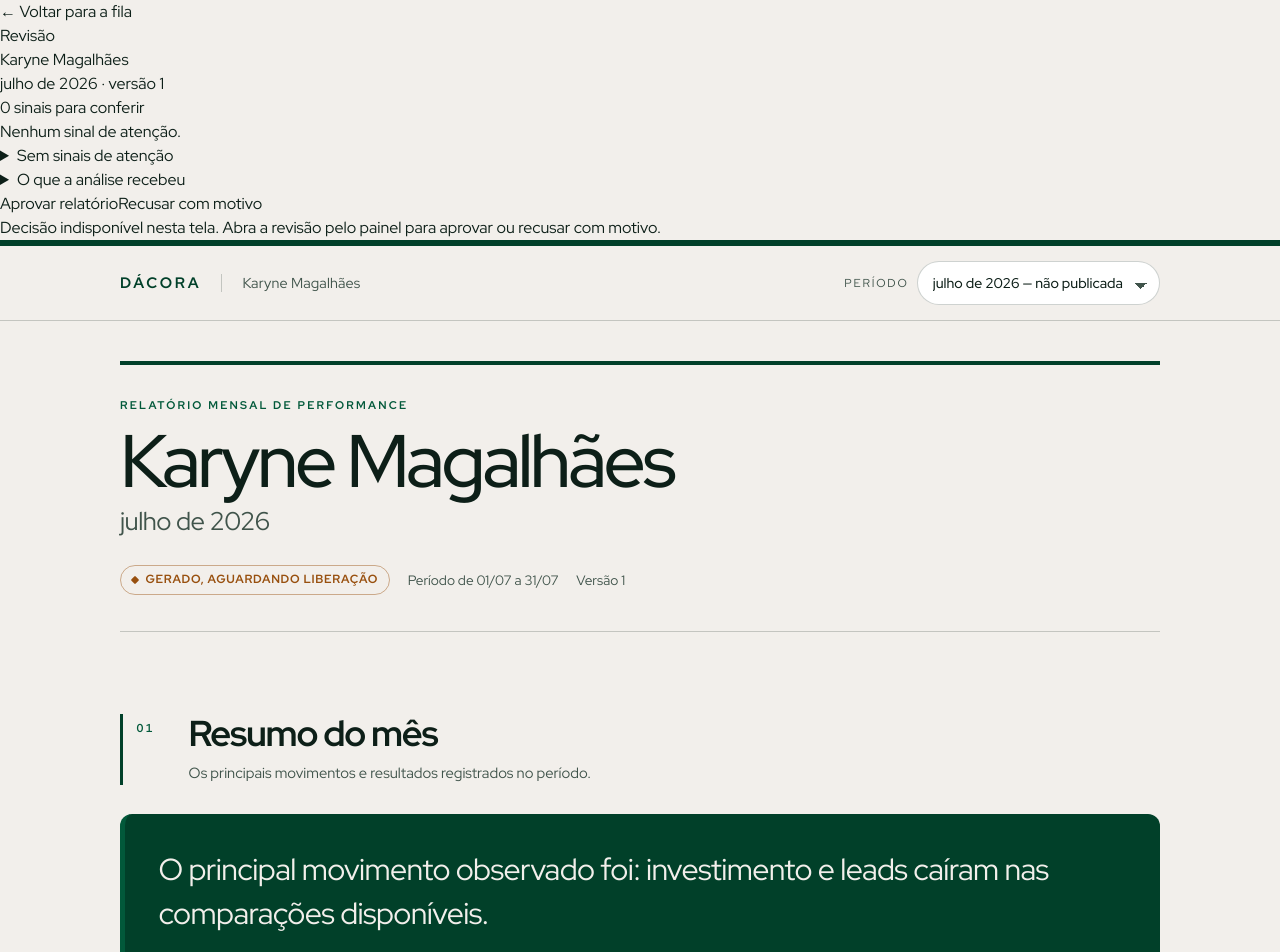
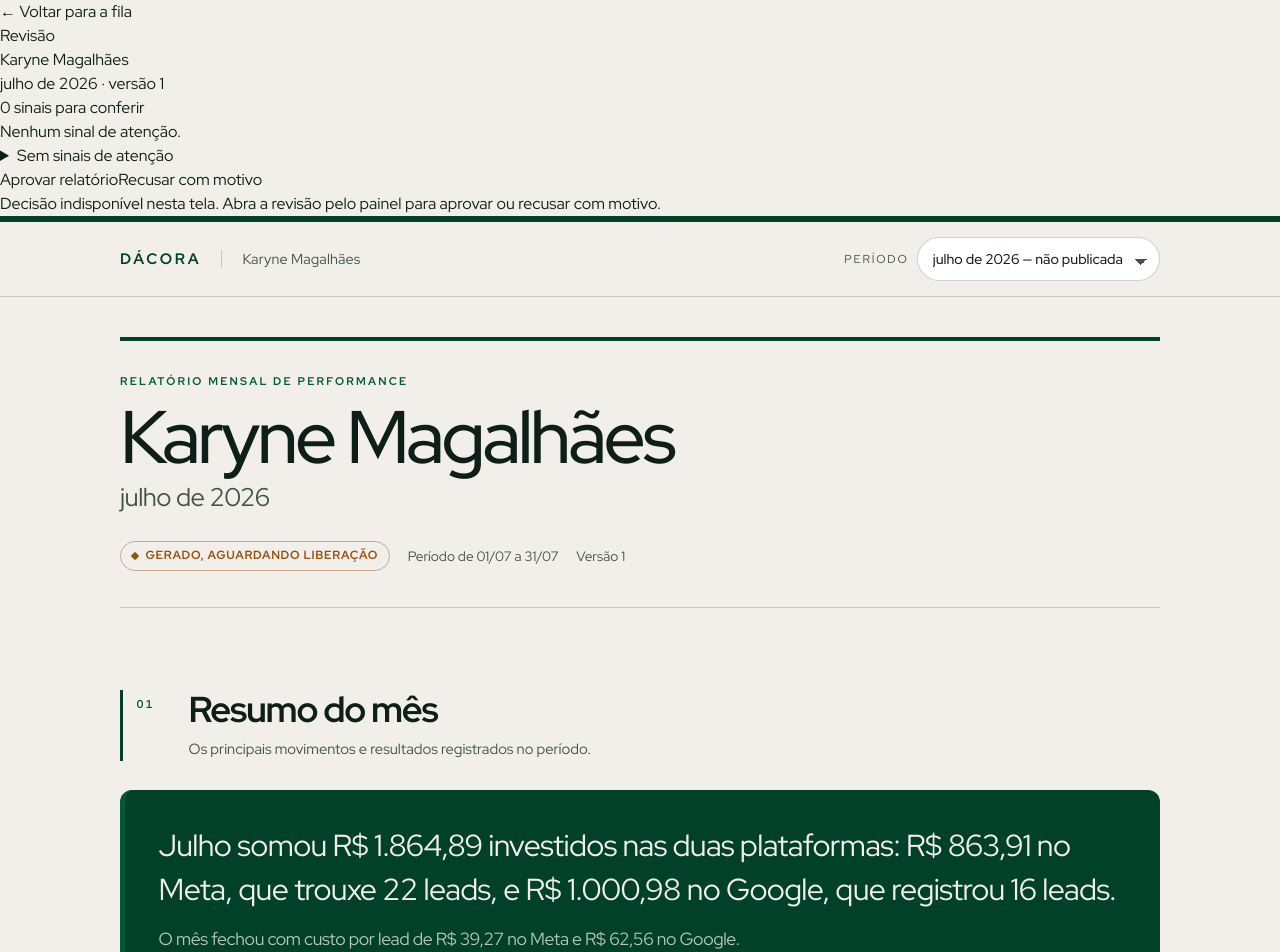
Before and after one commit to flacora-projetos/dacoraLP, a React (Vite) app: page /painel-de-relatorios/revisao-local-ra1 in a window 1280 px wide. Shown: the top 952 px of the page. Built offline with nearby package versions, Linux system fonts and the light colour scheme.

Commit message:
fix: remover contexto inventado da revisão RA1

```diff
--- a/src/pages/PainelRevisaoLocal.tsx
+++ b/src/pages/PainelRevisaoLocal.tsx
@@ -5,25 +5,6 @@ import type { RelatorioDaRevisao } from '../painel/RevisaoMoldura';
 import { karyneMontada202607 } from '../reports/fixtures/karyne-montada-2026-07';
 
 const snapshot = structuredClone(karyneMontada202607);
-snapshot.analysisContext = {
-  versao: 'analysis_context_v1',
-  competencia: '2026-07',
-  fatos: [
-    { id: 'meta_investimento', plataforma: 'meta', tipo: 'investimento', rotulo: 'Investimento', unidade: 'brl', atual: 863.91, base: 967.73, competenciaBase: '2026-06', variacao: -0.1073 },
-    { id: 'meta_resultado', plataforma: 'meta', tipo: 'resultado', rotulo: 'Leads', unidade: 'inteiro', atual: 22, base: 85, competenciaBase: '2026-06', variacao: -0.7412 },
-    { id: 'google_investimento', plataforma: 'google', tipo: 'investimento', rotulo: 'Investimento', unidade: 'brl', atual: 1000.98, base: 1100.5, competenciaBase: '2026-06', variacao: -0.0904 },
-    { id: 'google_conversoes', plataforma: 'google', tipo: 'resultado', rotulo: 'Leads', unidade: 'inteiro', atual: 16, base: 36, competenciaBase: '2026-06', variacao: -0.5556 },
-  ],
-  relacoes: [
-    { tipo: 'investimento_resultado', plataforma: 'meta', sustentadaPor: ['meta_investimento', 'meta_resultado'], texto: 'Investimento caiu enquanto leads caíram na mesma comparação.' },
-    { tipo: 'investimento_resultado', plataforma: 'google', sustentadaPor: ['google_investimento', 'google_conversoes'], texto: 'Investimento caiu enquanto leads caíram na mesma comparação.' },
-  ],
-  limitacoes: [],
-};
-snapshot.leitura.resumoExecutivo = [
-  { texto: 'O principal movimento observado foi: investimento e leads caíram nas comparações disponíveis.', sustentadaPor: ['meta_investimento', 'meta_resultado', 'google_investimento', 'google_conversoes'] },
-  { texto: 'Meta Ads registrou 22 leads e Google Ads registrou 16 leads.', sustentadaPor: ['meta_resultado', 'google_conversoes'] },
-];
 
 const relatorio: RelatorioDaRevisao = {
   id: 'fixture-local-ra1-karyne-2026-07',
```
Also changed, not shown: scripts/verifica-painel-revisao.mts.
